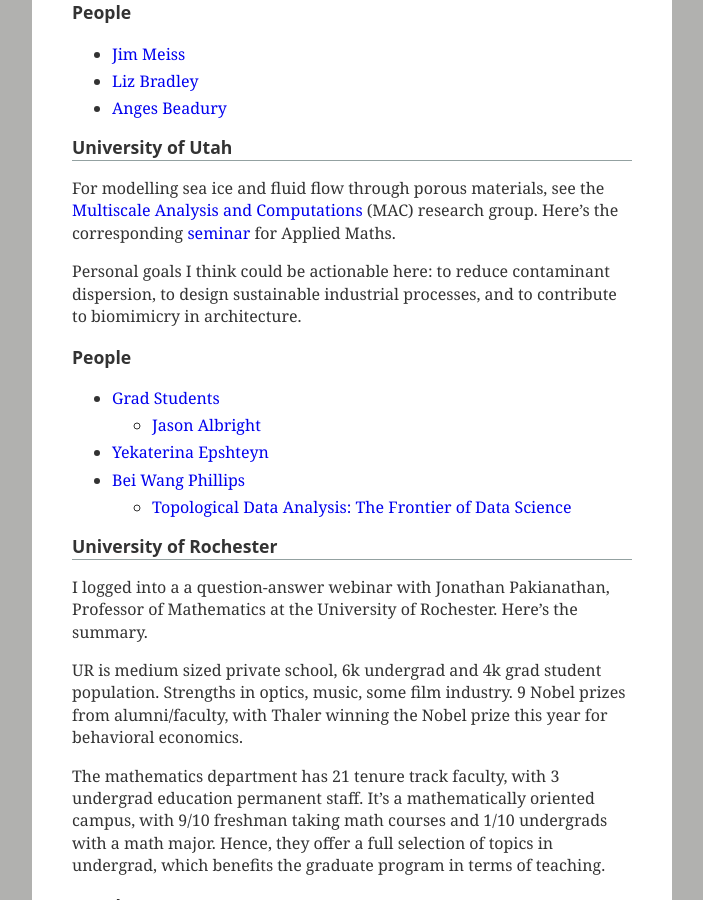
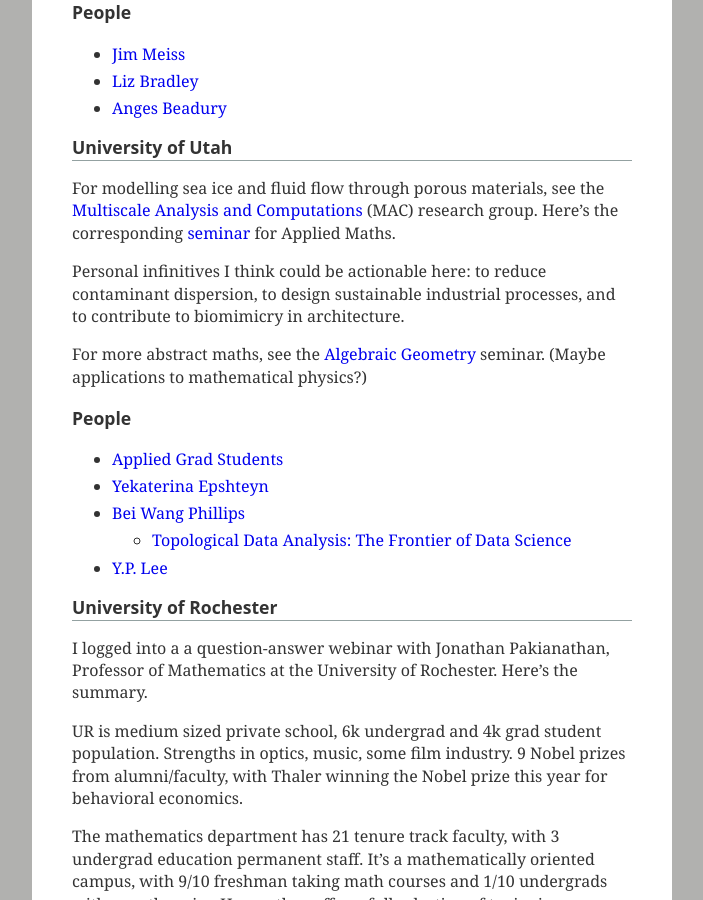
Before and after one commit to coltongrainger/blog, a Jekyll site: the page built from _posts/2017-10-18-grad-school.md, in a window 1280 px wide and 900 px high, scrolled down 1157 px. Shown: the whole window, without its empty margins (288-991 px from the left). Built offline with Jekyll 4.4.1, drawn with Linux system fonts in a browser that asks for light colours; our own code applies the rules of GitHub Pages for plain Markdown files.

Commit message:
abstract maths at utah, add.

```diff
--- a/_posts/2017-10-18-grad-school.md
+++ b/_posts/2017-10-18-grad-school.md
@@ -52,15 +52,17 @@ Finished speaking with [Nikki Sanderson](nikkisanderson.wordpress.com). Here's t
 
 For modelling sea ice and fluid flow through porous materials, see the [Multiscale Analysis and Computations](http://www.math.utah.edu/applied-math/) (MAC) research group. Here's the corresponding [seminar](http://www.math.utah.edu/applied-math/seminar/) for Applied Maths.
 
-Personal goals I think could be actionable here: to reduce contaminant dispersion, to design sustainable industrial processes, and to contribute to biomimicry in architecture.
+Personal infinitives I think could be actionable here: to reduce contaminant dispersion, to design sustainable industrial processes, and to contribute to biomimicry in architecture.
+
+For more abstract maths, see the [Algebraic Geometry](https://www.math.utah.edu/agseminar/) seminar. (Maybe applications to mathematical physics?)
 
 ### People
 
-- [Grad Students](http://www.math.utah.edu/applied-math/grads/)
-    - [Jason Albright](http://www.math.utah.edu/~albright/)
+- [Applied Grad Students](http://www.math.utah.edu/applied-math/grads/)
 - [Yekaterina Epshteyn](http://www.math.utah.edu/~epshteyn/)
 - [Bei Wang Phillips](http://www.sci.utah.edu/~beiwang/)
 	- [Topological Data Analysis: The Frontier of Data Science](http://www.sci.utah.edu/~beiwang/teaching/cs6170-spring-2017/Lecture01.pdf)
+- [Y.P. Lee](http://www.math.utah.edu/~yplee/research/#area)
 
 ## University of Rochester
 
```
